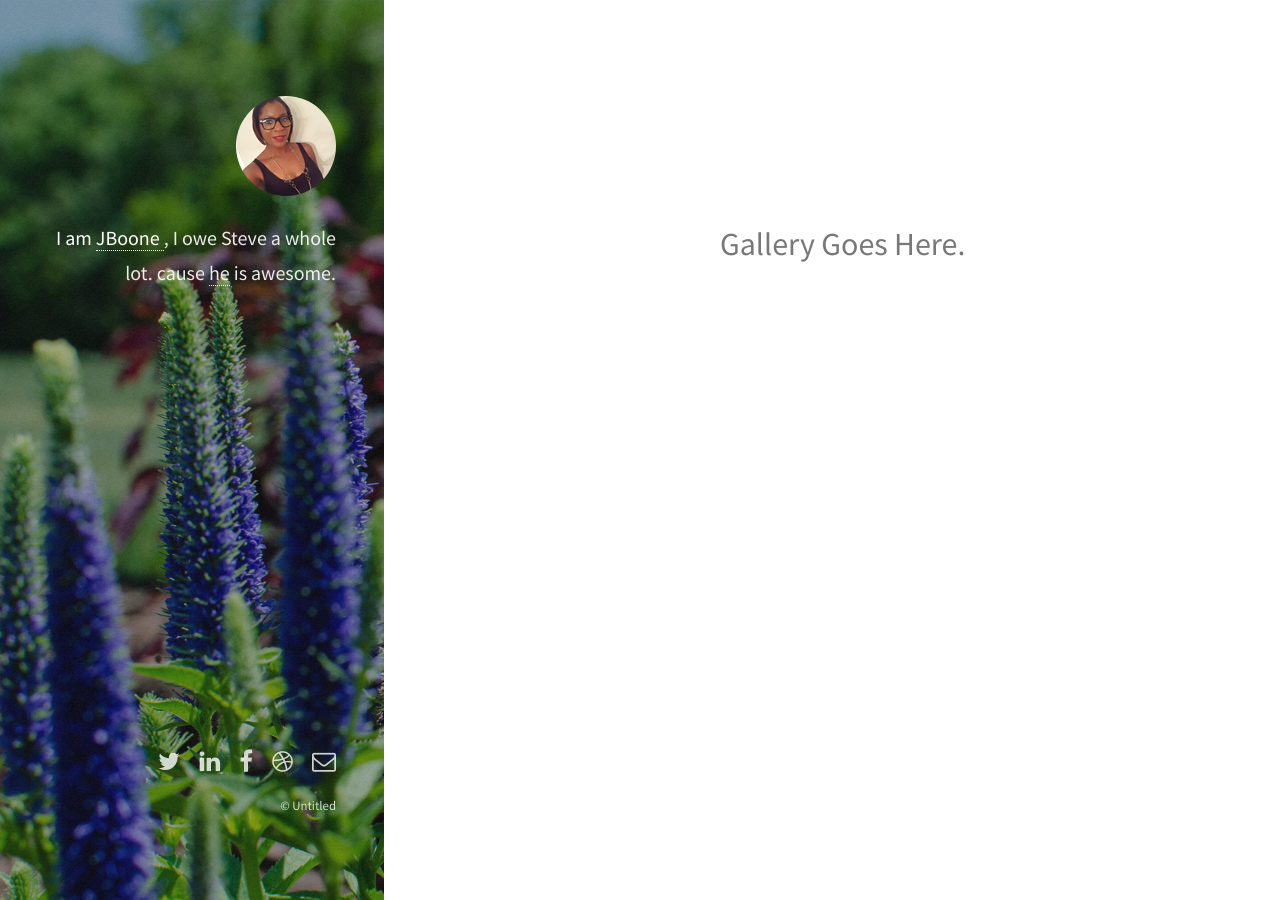
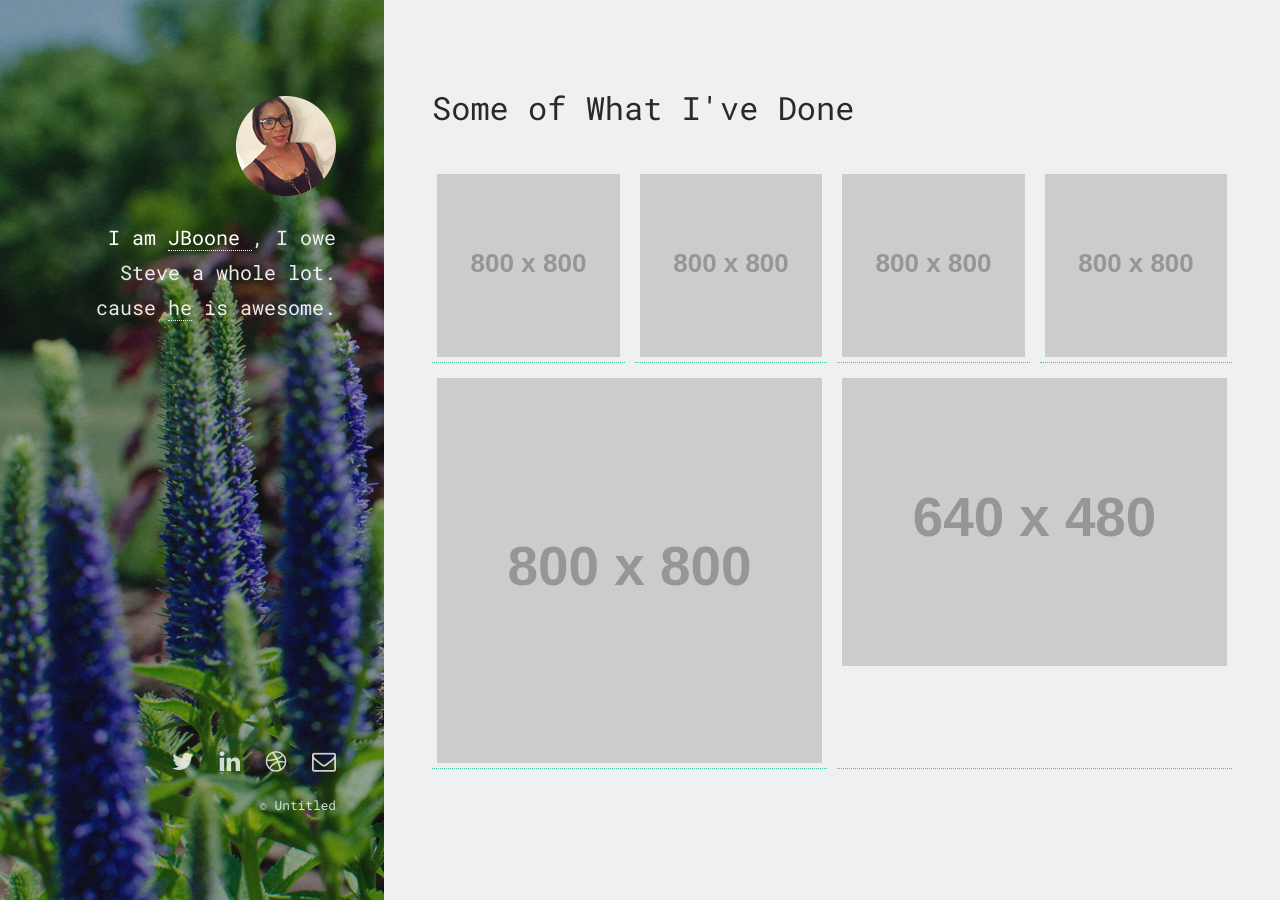
Before and after one commit to uziandari/j-portfolio, a Jekyll site: the page built from index.html, in a window 1280 px wide. Built offline with Jekyll 4.4.1, drawn with Linux system fonts in a browser that asks for light colours.

Commit message:
gallery added.

```diff
--- a/_config.yml
+++ b/_config.yml
@@ -8,7 +8,7 @@ description: > # this means to ignore newlines until "baseurl:"
   line in _config.yml. It will appear in your document head meta (for
   Google search results) and in your feed.xml site description.
 baseurl: "" # the subpath of your site, e.g. /blog/
-url: "http://yourdomain.com" # the base hostname & protocol for your site
+url: "" # the base hostname & protocol for your site
 
 # Social links.
 # Replace the word 'example' with your username if you want to include the icon in the left sidebar
--- a/_includes/footer.html
+++ b/_includes/footer.html
@@ -1,7 +1,3 @@
- ---
- layout: default
- ---
-
  <footer id="footer">
     <ul class="icons">
 
@@ -14,13 +10,6 @@
         <li>
             <a href="https://linkedin.com/in/example" class="icon fa-linkedin">
                 <span class="label">LinkedIn</span>
-            </a>
-        </li>
-
-
-        <li>
-            <a href="https://www.facebook.com/example" class="icon fa-facebook">
-                <span class="label">Facebook</span>
             </a>
         </li>
 
--- a/_includes/gallery.html
+++ b/_includes/gallery.html
@@ -1,14 +1,14 @@
-<div id="main">
+<div class="gallery">
 
-  <section>
+  <h1>Some of What I&#39;ve Done</h1>
 
-    <h1>Gallery Goes Here.</h1>
+  <section class="photo-gallery">
 
-    <ul class="photo-gallery">
-      {% for image in page.images %}
-      <li><img src="{{ image.image_path }}" alt="{{ image.title}}"/></li>
+    <div>
+      {% for image in site.data.designs %}
+        <a href="#"><img src="{{ image.image-path }}" alt="{{ image.title }}"/></a>
       {% endfor %}
-    </ul>
+    </div>
 
   </section>
 
--- a/css/style.css
+++ b/css/style.css
@@ -1,5 +1,5 @@
 @import url(font-awesome.min.css);
-@import url("http://fonts.googleapis.com/css?family=Source+Sans+Pro:400,400italic");
+@import url("https://fonts.googleapis.com/css?family=Roboto+Mono");
 
 /*
 	Strata by HTML5 UP
@@ -10,7 +10,7 @@
 /* Basic */
 
 	body {
-		background: #fff;
+		background-color: #EEF0F2;
 	}
 
 		body.is-loading *, body.is-loading *:before, body.is-loading *:after {
@@ -28,7 +28,7 @@
 
 	body, input, select, textarea {
 		color: #a2a2a2;
-		font-family: "Source Sans Pro", Helvetica, sans-serif;
+		font-family: "Roboto Mono", monospace, sans-serif;
 		font-size: 16pt;
 		font-weight: 400;
 		line-height: 1.75em;
@@ -139,7 +139,7 @@
 		background: #f7f7f7;
 		border-radius: 0.35em;
 		border: solid 2px #efefef;
-		font-family: "Courier New", monospace;
+		font-family: "Roboto Mono", monospace;
 		font-size: 0.9em;
 		margin: 0 0.25em;
 		padding: 0.25em 0.65em;
@@ -147,7 +147,7 @@
 
 	pre {
 		-webkit-overflow-scrolling: touch;
-		font-family: "Courier New", monospace;
+		font-family: "Roboto Mono", monospace;
 		font-size: 0.9em;
 		margin: 0 0 2em 0;
 	}
@@ -1262,3 +1262,50 @@
 	body.is-touch .poptrox-popup .closer {
 		opacity: 1.0 !important;
 	}
+
+/*Photo Gallery, Main Page*/
+
+.gallery {
+	margin-top: -5%;
+}
+
+.gallery h1 {
+	color: #2a2a29;
+	font-family: "Roboto Mono", monospace, sans-serif;
+}
+
+.photo-gallery {
+  overflow-x: hidden;
+}
+.photo-gallery div {
+  overflow-x: hidden;
+  display: flex;
+  flex-wrap: wrap;
+  margin: 0 -5px;
+}
+.photo-gallery a {
+  overflow-x: hidden;
+  background-color: transparent;
+  flex-grow: 1;
+  flex-basis: calc(100% * 0.25 - 20px);
+  padding: 5px;
+  box-sizing: border-box;
+  text-align: center;
+  margin: 5px;
+  line-height: 0;
+}
+.photo-gallery a img {
+  width: 100%;
+}
+
+@media only screen and (max-width: 700px) {
+  .photo-gallery a {
+    flex-basis: calc(100% * 0.5 - 20px);
+    border-bottom: 0;
+  }
+}
+@media only screen and (max-width: 350px) {
+  .photo-gallery a {
+    flex-basis: calc(100%);
+  }
+}
```
Also changed, not shown: _data/designs.yml (+6 -6 lines), _layouts/post.html (+0 -38 lines), _posts/2017-01-01-Lorem.markdown (deleted, +0 -15 lines), _posts/2017-01-02-curabitur.markdown (deleted, +0 -10 lines), _posts/2017-01-03-welcome-to-jekyll.markdown (deleted, +0 -14 lines).
